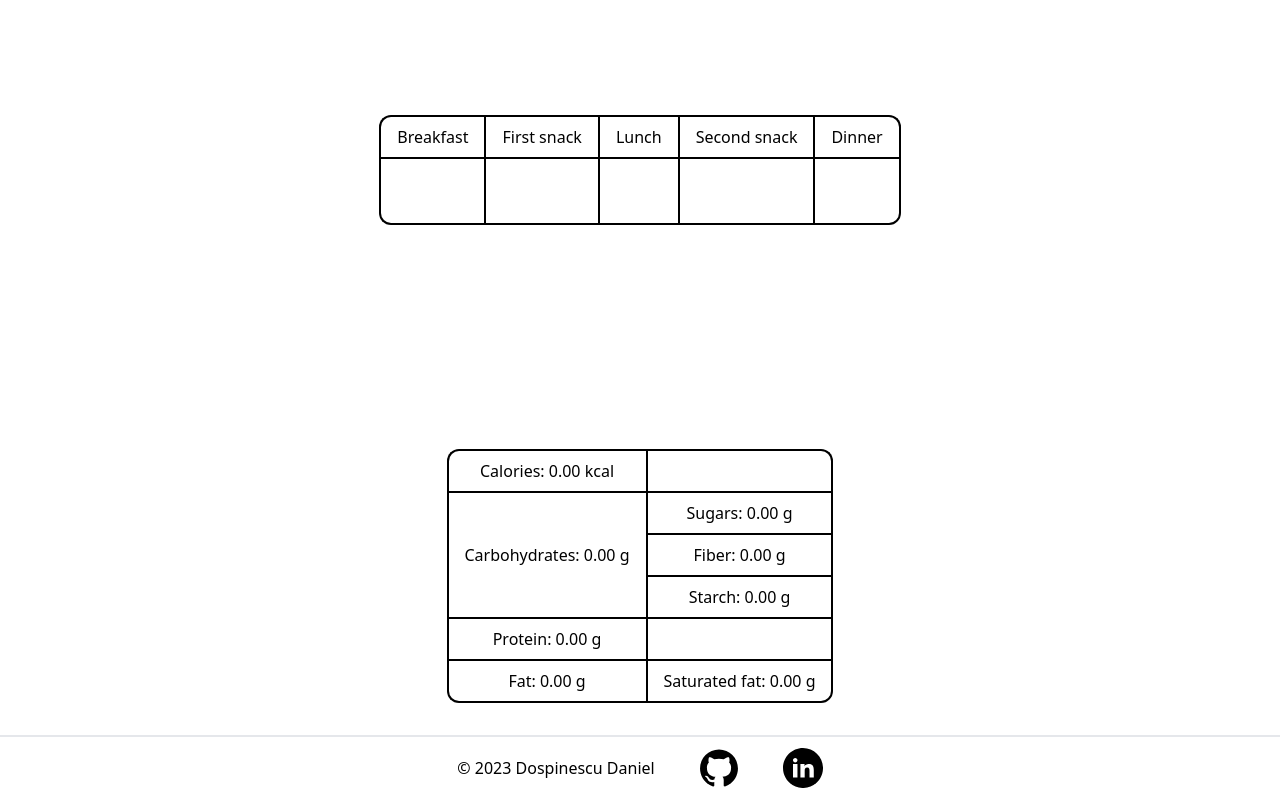
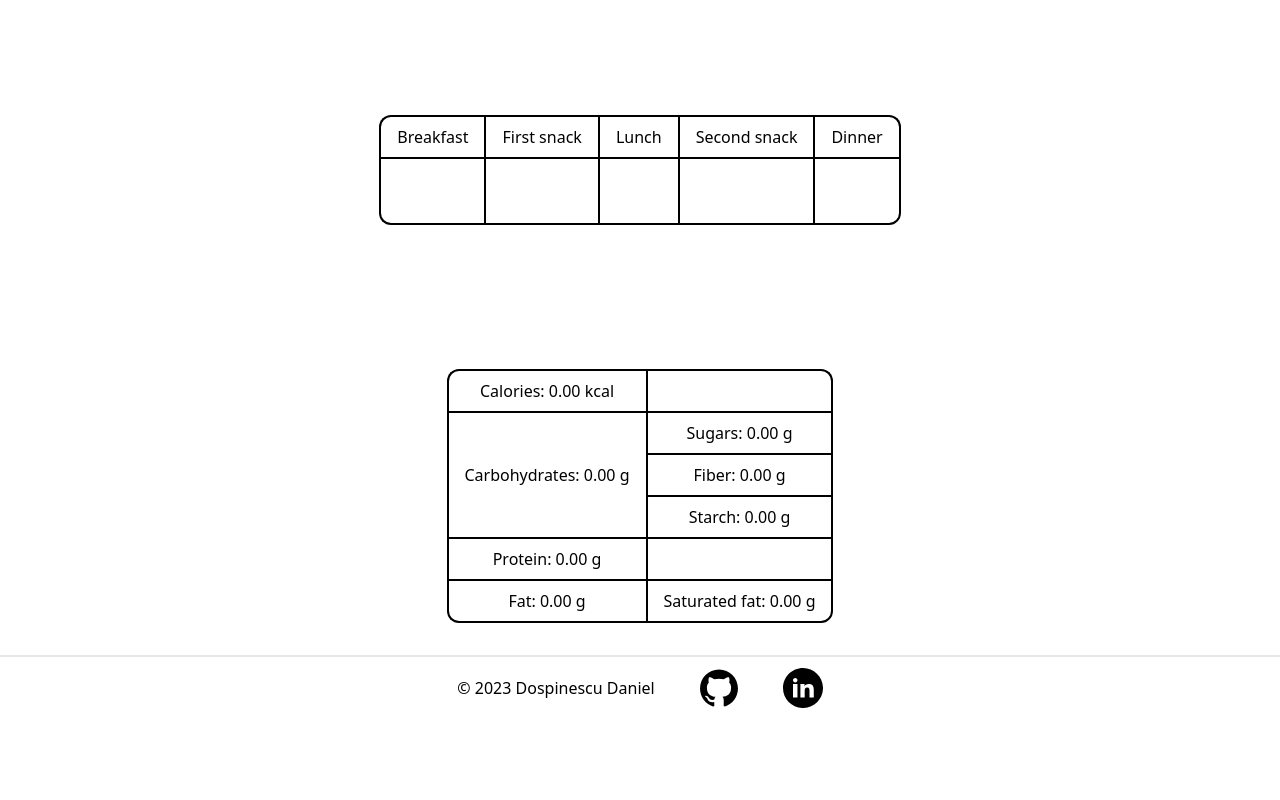
Before and after one commit to dospix/Portfolio-Website-V2, a React (Vite) app in the folder frontend/: page /asw-macronutrient-project in a window 1280 px wide. Shown: the part 995-1795 px from the top of the page. After the commit the page ends 1715 px from the top, so only its background shows below. Built offline with nearby package versions, Linux system fonts and the light colour scheme.

Commit message:
Do macronutrient calculations on the server instead of using AWS Lambda

```diff
--- a/frontend/src/pages/AWSMacronutrientProject.jsx
+++ b/frontend/src/pages/AWSMacronutrientProject.jsx
@@ -332,7 +332,7 @@ export default function MySQLProject(props){
                 ))}
             </table>
 
-            <table className="mt-56 mx-auto border-separate border-spacing-0">
+            <table className="mt-36 mx-auto border-separate border-spacing-0">
                 <tr>
                     <td className="py-2 px-4 text-center border-black border-t-2 border-l-2 rounded-tl-xl">Calories: {totalMacronutrients["calories"].toFixed(2) + " kcal"}</td>
                     <td className="py-2 px-4 text-center border-black border-t-2 border-x-2 rounded-tr-xl"></td>
```
Also changed, not shown: 2 other files (tests, documents, lock files or other folders).
